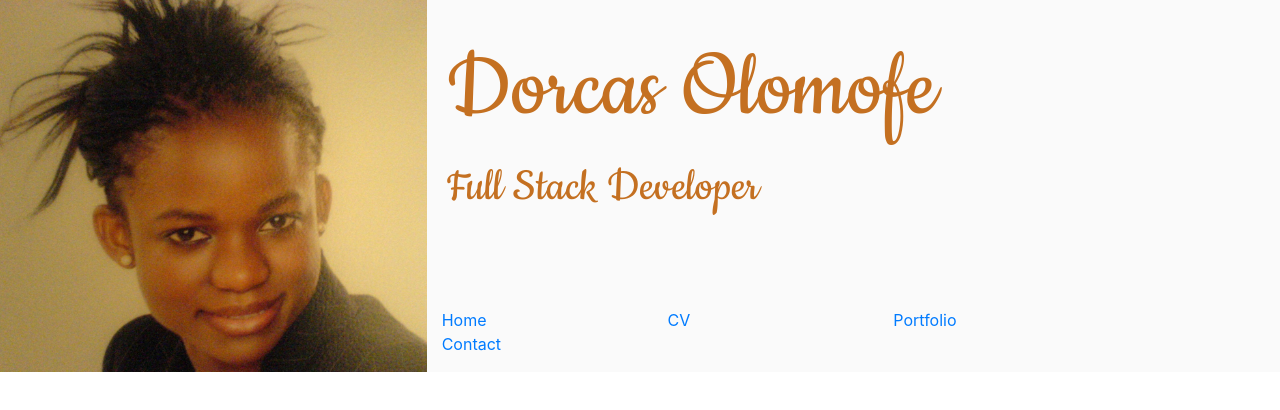
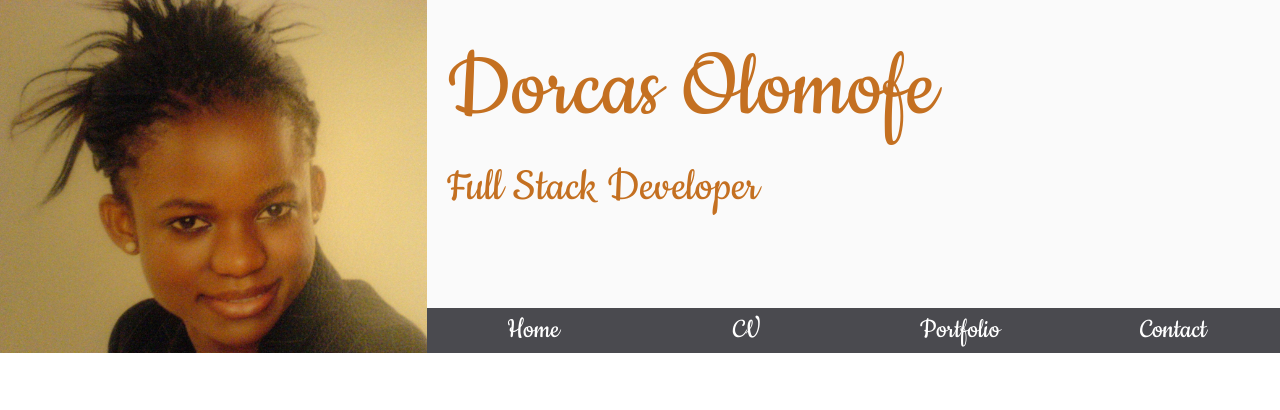
Before and after one commit to Code-Institute-Submissions/ms1-project, a plain HTML site: page index.html in a window 1280 px wide. Drawn offline with nearby package versions, Linux system fonts and the light colour scheme.

Commit message:
Update assets

```diff
--- a/assets/css/style.css
+++ b/assets/css/style.css
@@ -4,6 +4,10 @@
 
 .bg-color-name-title {
     background-color: #fafafa;
+}
+
+.ui-menu-color {
+    background-color: #4a4a4f;
 }
 
 /*-----------------------------------------------Heading */
@@ -45,3 +49,29 @@ header {
     text-align: left;
     color:#c47021;
 }
+
+#nav {
+    margin: 0
+}
+
+.menucontainer {
+    font-size: 0;
+}
+
+#nav li {
+    font-family: "Cookie", sans-serif;
+    font-size: 30px;
+    text-align: center;
+    margin: 0;
+    padding: 0;
+}
+
+#nav a {
+  text-decoration: none;
+  color: #fff;
+}
+
+#nav a:hover {
+  background-color: #fff;
+  color: #4a4a4f;
+}
```
